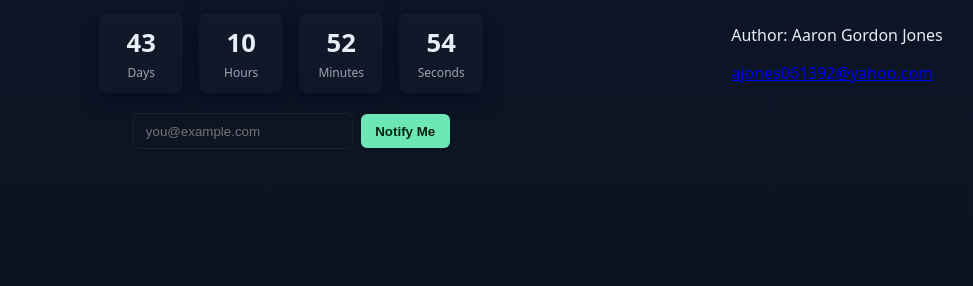
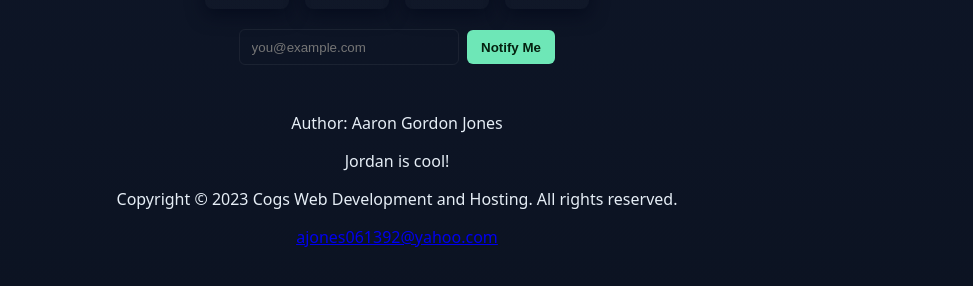
Before and after one commit to otacon424/cogswebdevelopmentandhosting, a plain HTML site: page index.html in a window 1280 px wide. Shown: the part 346-632 px from the top of the page, without its empty margins (243-1216 px from the left). Drawn offline with Linux system fonts and the light colour scheme.

Commit message:
Updated index.html page

```diff
--- a/index.html
+++ b/index.html
@@ -39,12 +39,16 @@
         <button type="submit">Notify Me</button>
         <p id="notify-status" class="notify-status" role="status" aria-live="polite"></p>
       </form>
-    </main>
 
     <footer>
       <p>Author: Aaron Gordon Jones</p>
+      <p>Jordan is cool!</p>
+      <p>Copyright © 2023 Cogs Web Development and Hosting. All rights reserved.</p>
       <p><a href="mailto:ajones061392@yahoo.com" class="href">ajones061392@yahoo.com</a></p>
     </footer>
+
+    </main>
+
 
     <script src="js/index.js"></script>
   </body>
```
